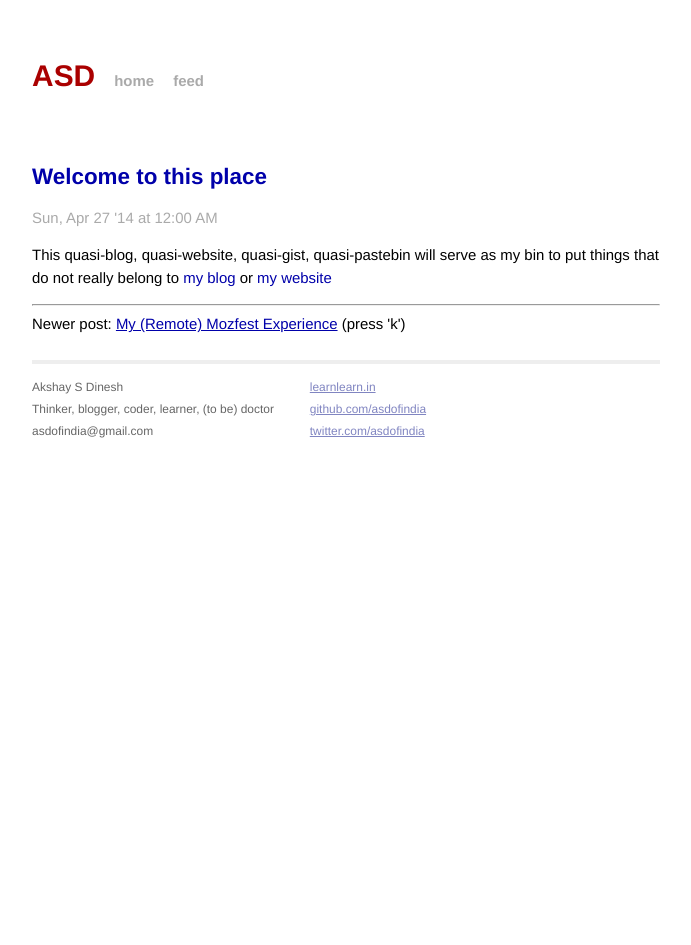
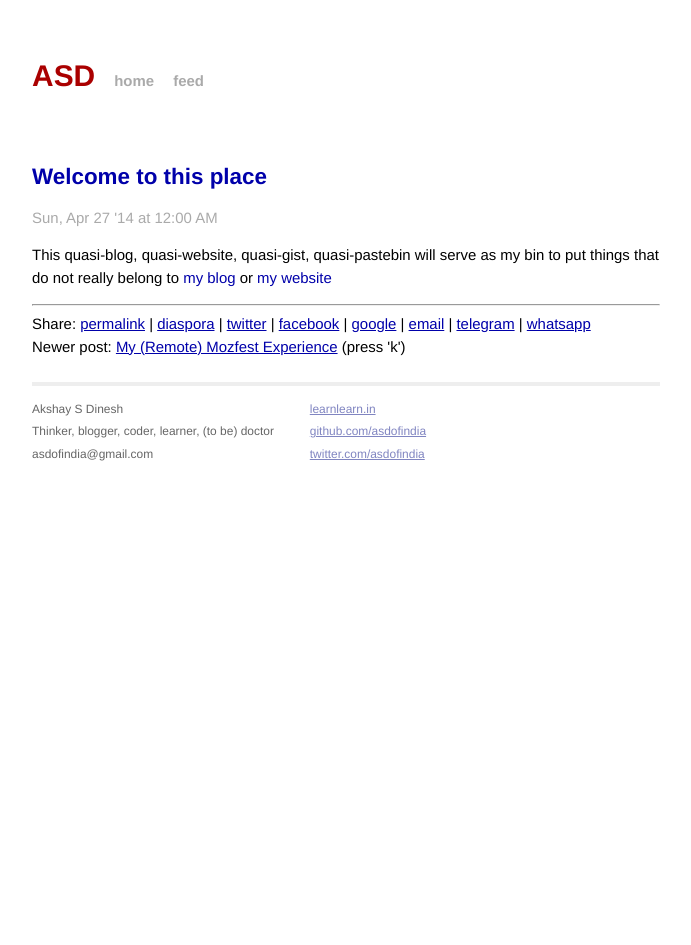
Before and after one commit to asdofindia/asdofindia.github.io, a Jekyll site: the page built from _posts/2014-04-27-welcome.md, in a window 1280 px wide. Shown: the whole page, without its empty margins (294-985 px from the left). Built offline with Jekyll 4.4.1, drawn with Linux system fonts in a browser that asks for light colours; Markdown is read by kramdown in place of the engine named in the settings; part of the change alters nothing that is shown.

Commit message:
share buttons

```diff
--- a/_layouts/post.html
+++ b/_layouts/post.html
@@ -7,9 +7,11 @@ layout: default
 {{ content }}
 </article>
 <hr>
+<aside class="postFooter">
 {% if page.next %}
 Newer post: <a href="{{ page.next.url }}" class="newerPostLink">{{ page.next.title }}</a> (press 'k')<br>
 {% endif %}
 {% if page.previous %}
 Older post: <a href="{{ page.previous.url }}" class="olderPostLink">{{ page.previous.title }}</a> (press 'j')
 {% endif %}
+</aside>
--- a/js/main.js
+++ b/js/main.js
@@ -44,7 +44,46 @@
             highlightPost(context);
             context.off('click', postClickListener);
             context.removeClass('stalePost');
+            var thisPostUrl = context.find('.permalink').attr('href');
+            context.find('article').append(generateShare(thisPostUrl));
         });
+    }
+
+    function generateShare(href) {
+        return generateShareElement(getShareButtons(href));
+    }
+
+    function getShareButtons(href) {
+        if (stringStartsWith(href, '/')) {
+            href = 'http://asd.learnlearn.in' + href;
+        }
+        return {
+            permalink: href,
+            diaspora: 'https://sharetodiaspora.github.io/?url=' + href,
+            twitter: 'https://twitter.com/intent/tweet?url=' + href,
+            facebook: 'https://www.facebook.com/sharer/sharer.php?u=' + href,
+            google: 'https://plus.google.com/share?url=' + href,
+            email: 'mailto:?body=' + href,
+            telegram: 'tg://msg?text=' + href,
+            whatsapp: 'whatsapp://send?text=' + href
+        };
+    }
+
+    function generateShareElement(shareButtons){
+        var shareElement = $('<div>').text('Share: ');
+        for (var button in shareButtons) {
+            if (shareButtons.hasOwnProperty(button)) {
+                shareElement.append($('<a>').text(button).attr('href', shareButtons[button]));
+                if (button !== 'whatsapp') {
+                    shareElement.append(' | ');
+                }
+            }
+        }
+        return shareElement;
+    }
+
+    function stringStartsWith (string, prefix) {
+        return string.slice(0, prefix.length) == prefix;
     }
 
     function highlightPost(context) {
@@ -165,6 +204,11 @@
         }
     }
 
+    function addShareButtonsToPost(){
+        var thisPostUrl = $('a.permalink').attr('href');
+        $('.postFooter').prepend(generateShare(thisPostUrl));
+    }
+
     function postInit(){
         Mousetrap.bind('j', function() { moveToPost('.olderPostLink'); });
         Mousetrap.bind('k', function() { moveToPost('.newerPostLink'); });
@@ -175,6 +219,7 @@
                 window.location = '/';
             }
         });
+        addShareButtonsToPost();
     }
 
     function init(){
```
